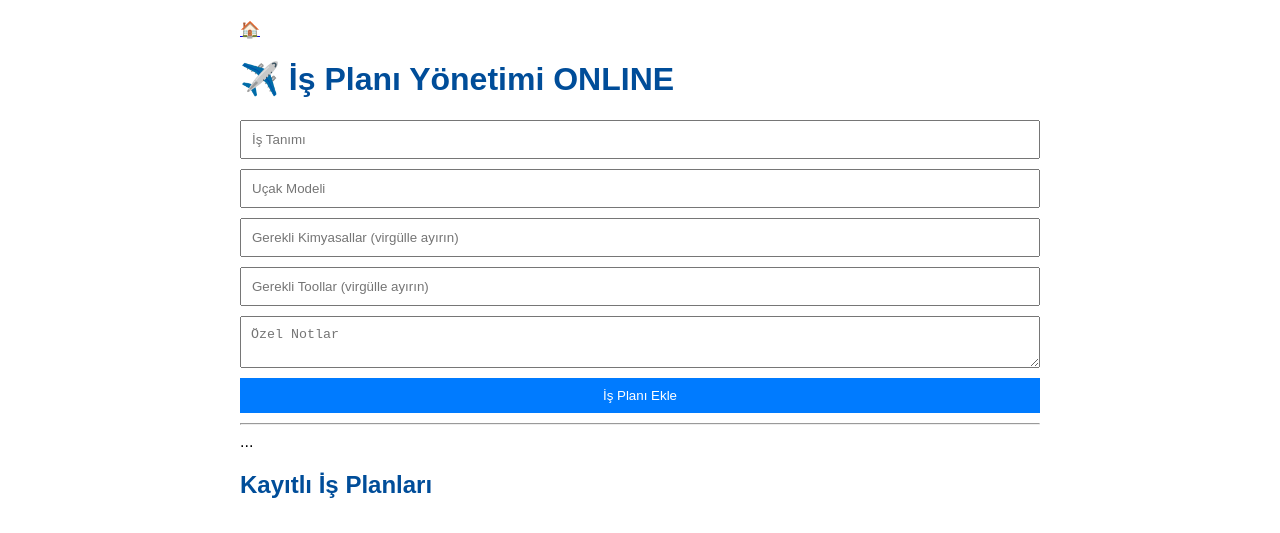
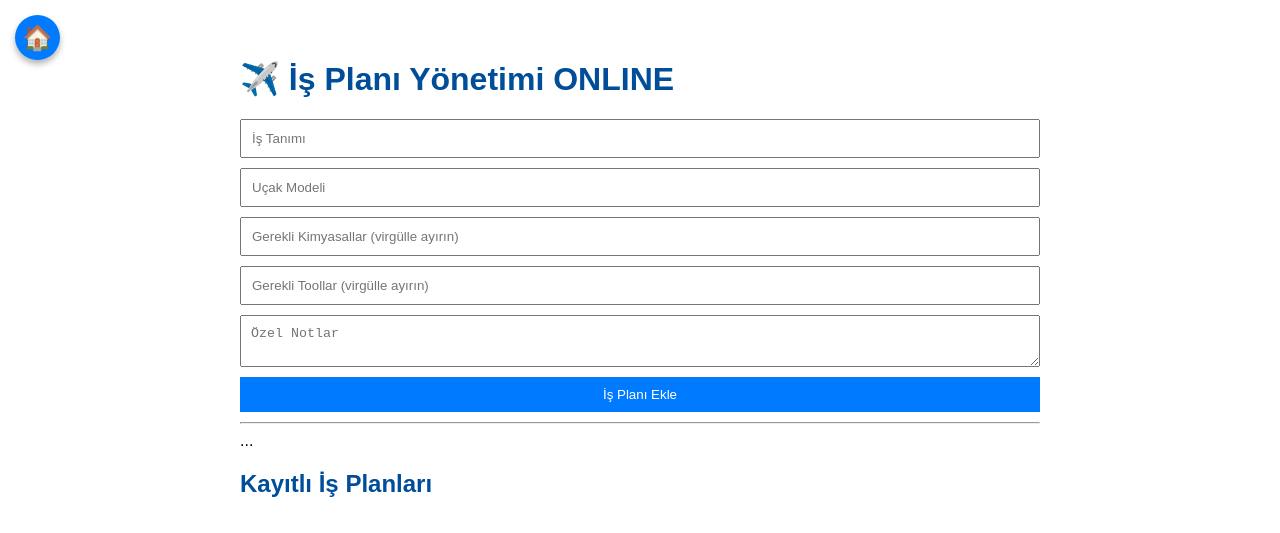
Before and after one commit to ovarthy-bot/u-ak-saha-g-revi, a plain HTML site: page index.html in a window 1280 px wide. Drawn offline with Linux system fonts and the light colour scheme; no server answers.

Commit message:
Update style.css

```diff
--- a/style.css
+++ b/style.css
@@ -31,4 +31,34 @@ h1, h2 {
     margin-right: 10px;
     padding: 5px 10px;
     cursor: pointer;
+
 }
+
+/* --- Sol Üst Köşe Ev Butonu Stili --- */
+.home-btn {
+    position: fixed; /* Sayfa kaydırılsa bile sol üstte sabit kalır */
+    top: 15px;
+    left: 15px;
+    width: 45px;
+    height: 45px;
+    background-color: #007bff; /* Mavi buton rengi */
+    color: white;
+    font-size: 24px;
+    text-decoration: none;
+    display: flex;
+    align-items: center;
+    justify-content: center;
+    border-radius: 50%; /* Yuvarlak yapar */
+    box-shadow: 0 4px 6px rgba(0,0,0,0.3);
+    z-index: 1000; /* Diğer öğelerin üstünde durmasını sağlar */
+    transition: background-color 0.3s;
+}
+
+.home-btn:hover {
+    background-color: #0056b3; /* Üzerine gelince koyulaşır */
+}
+
+/* Mobilde başlığın butonun altında kalmaması için h1'e biraz boşluk verelim */
+h1 {
+    margin-top: 40px;
+}
```
